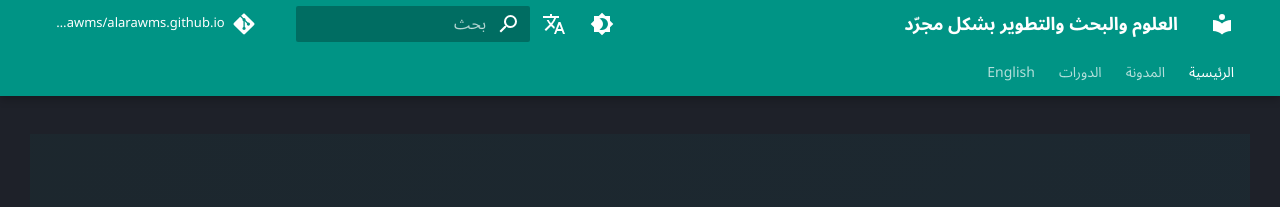
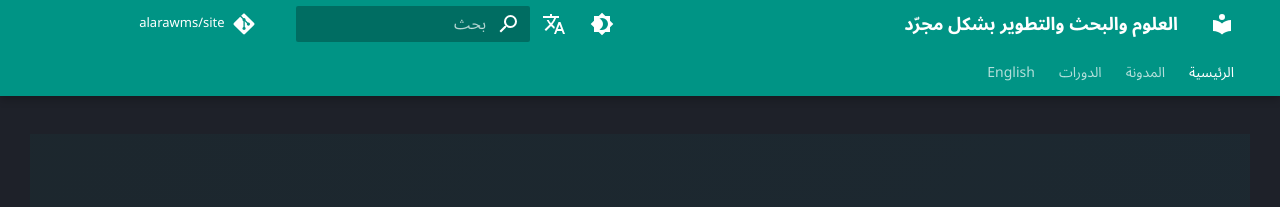
Before and after one commit to alarawms/site, an MkDocs documentation site: the page built from docs/index.md, in a window 1280 px wide. Shown: the top 207 px of the page. Built offline with MkDocs 1.6.1 and Material for MkDocs 9.7.7, drawn with Linux system fonts in a browser that asks for light colours; a script that is not in the unit is left out; comment, search, counter and statistics services are not loaded.

Commit message:
Fix repository URL in mkdocs.yml

```diff
--- a/mkdocs.yml
+++ b/mkdocs.yml
@@ -3,8 +3,8 @@
 site_description: توثيق شامل للمعلوماتية الحيوية وعلم البيانات الحيوي
 site_author: Mohammed S
 
-repo_url: https://github.com/alarawms/alarawms.github.io
-repo_name: alarawms/alarawms.github.io
+repo_url: https://github.com/alarawms/site
+repo_name: alarawms/site
 
 copyright: Copyright &copy; 2026 Mohammed S • CC BY 4.0
 
```
